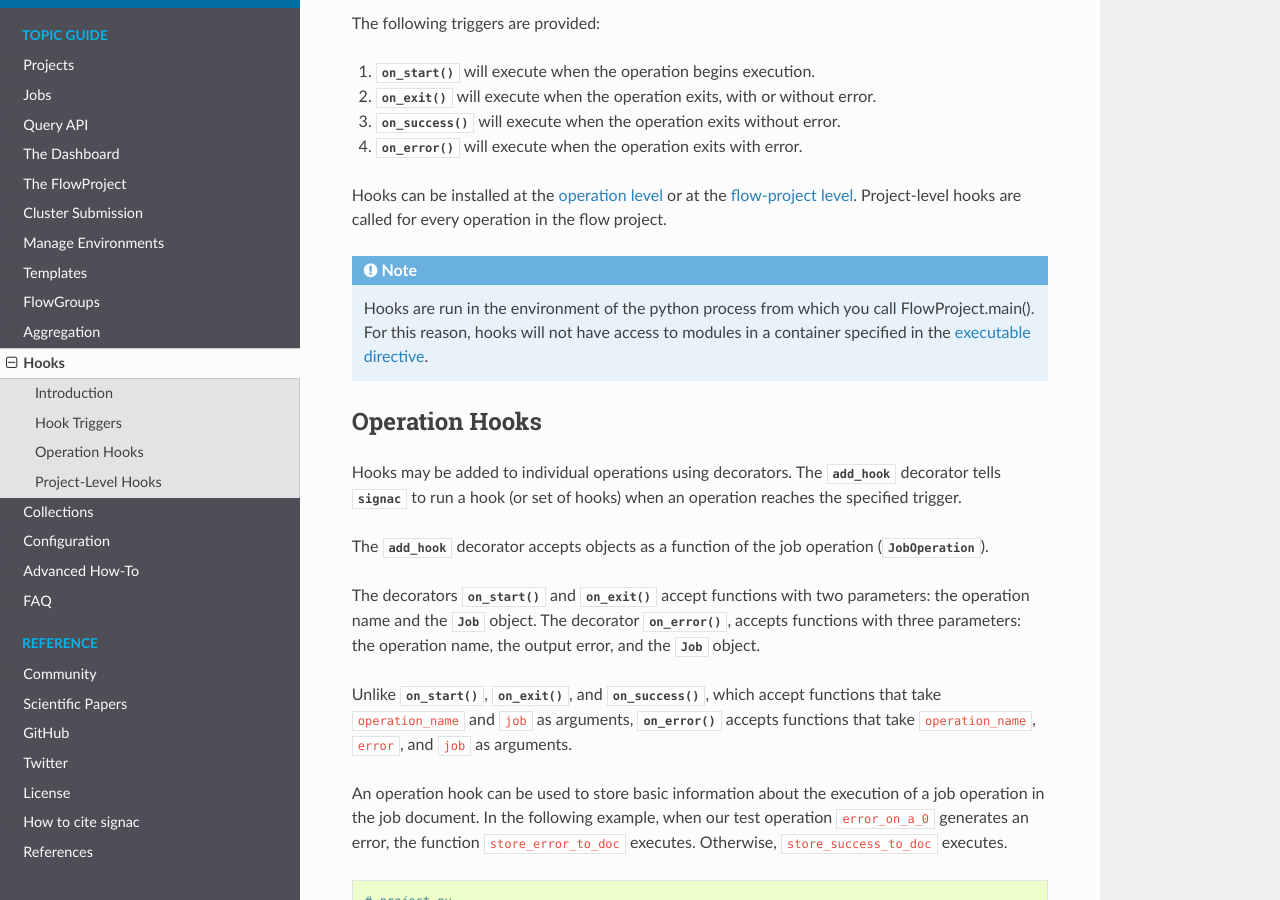
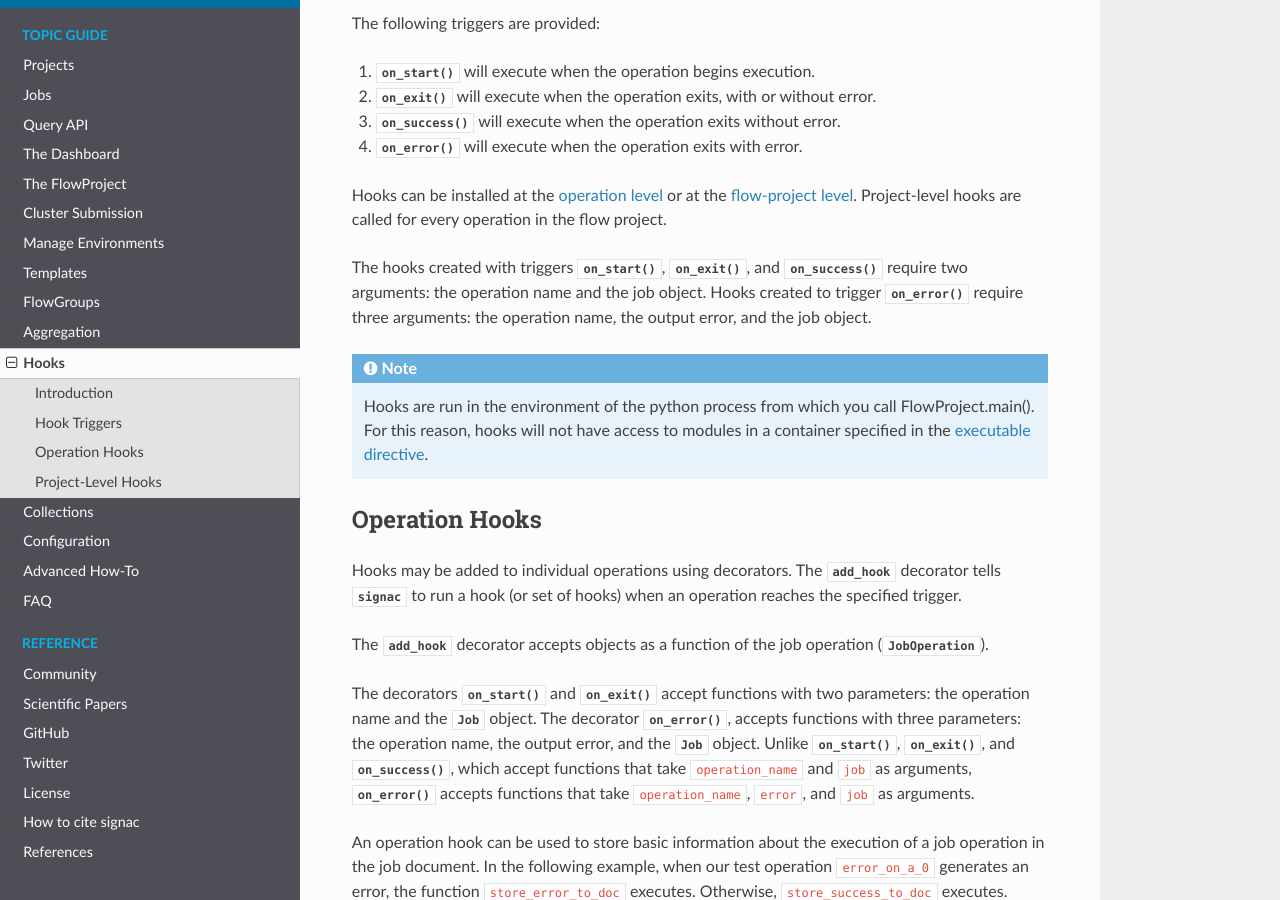
Before and after one commit to glotzerlab/signac-docs, a Sphinx documentation site: the page built from docs/source/hooks.rst, in a window 1280 px wide and 900 px high, scrolled down 596 px. Built offline with Sphinx 7.4.7 and the Read the Docs theme 2.0.0, drawn with Linux system fonts in a browser that asks for light colours.

Commit message:
Add draft text to hook trigger section

```diff
--- a/docs/source/hooks.rst
+++ b/docs/source/hooks.rst
@@ -33,6 +33,8 @@ The following triggers are provided:
 Hooks can be installed at the :ref:`operation level <operation hooks>` or at the :ref:`flow-project level<project-level hooks>`.
 Project-level hooks are called for every operation in the flow project.
 
+The hooks created with triggers :py:meth:`~flow.FlowProject.add_hook.on_start`, :py:meth:`~flow.FlowProject.add_hook.on_exit`,  and :py:meth:`~flow.FlowProject.add_hook.on_success` require two arguments: the operation name and the job object. Hooks created to trigger :py:meth:`~flow.FlowProject.add_hook.on_error` require three arguments: the operation name, the output error, and the job object.
+
 .. note::
 
     Hooks are run in the environment of the python process from which you call FlowProject.main().
@@ -48,10 +50,8 @@ The :py:class:`~flow.FlowProject.add_hook` decorator tells :py:class:`~signac` t
 
 The :py:class:`~flow.FlowProject.add_hook` decorator accepts objects as a function of the job operation (:py:class:`~flow.project.JobOperation`).
 
-
 The decorators :py:meth:`~flow.FlowProject.add_hook.on_start` and  :py:meth:`~flow.FlowProject.add_hook.on_exit` accept functions with two parameters: the operation name and the :py:class:`Job` object.
 The decorator :py:meth:`~flow.FlowProject.add_hook.on_error`, accepts functions with three parameters: the operation name, the output error, and the :py:class:`Job` object.
-
 Unlike :py:meth:`~flow.FlowProject.add_hook.on_start`, :py:meth:`~flow.FlowProject.add_hook.on_exit`,  and :py:meth:`~flow.FlowProject.add_hook.on_success`, which accept functions that take ``operation_name`` and ``job`` as arguments, :py:meth:`~flow.FlowProject.add_hook.on_error` accepts functions that take ``operation_name``, ``error``, and ``job`` as arguments.
 
 
```
